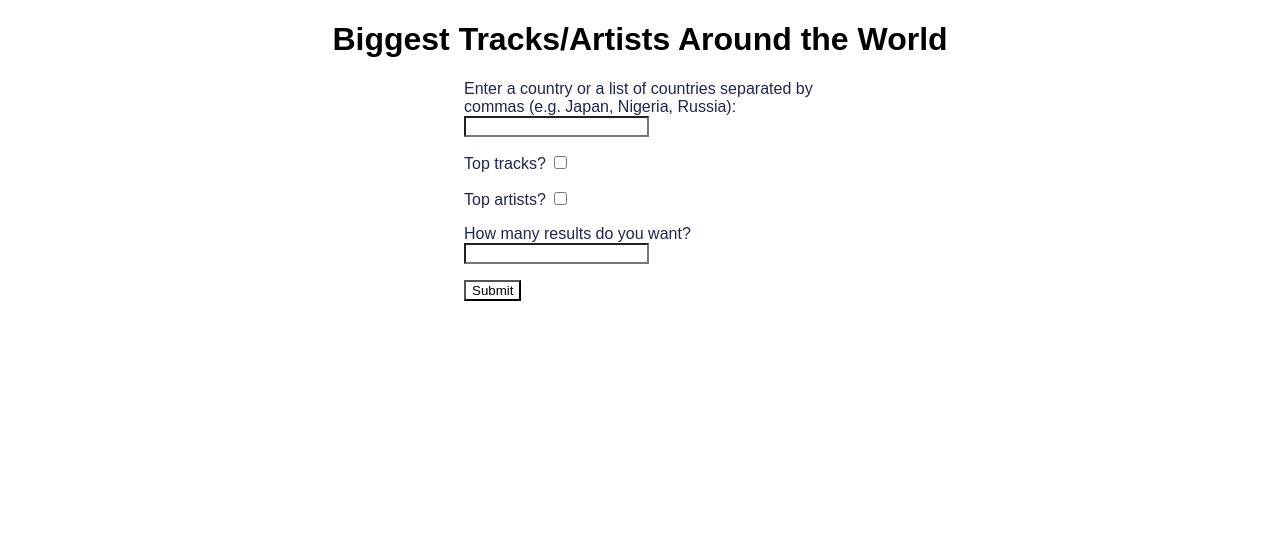
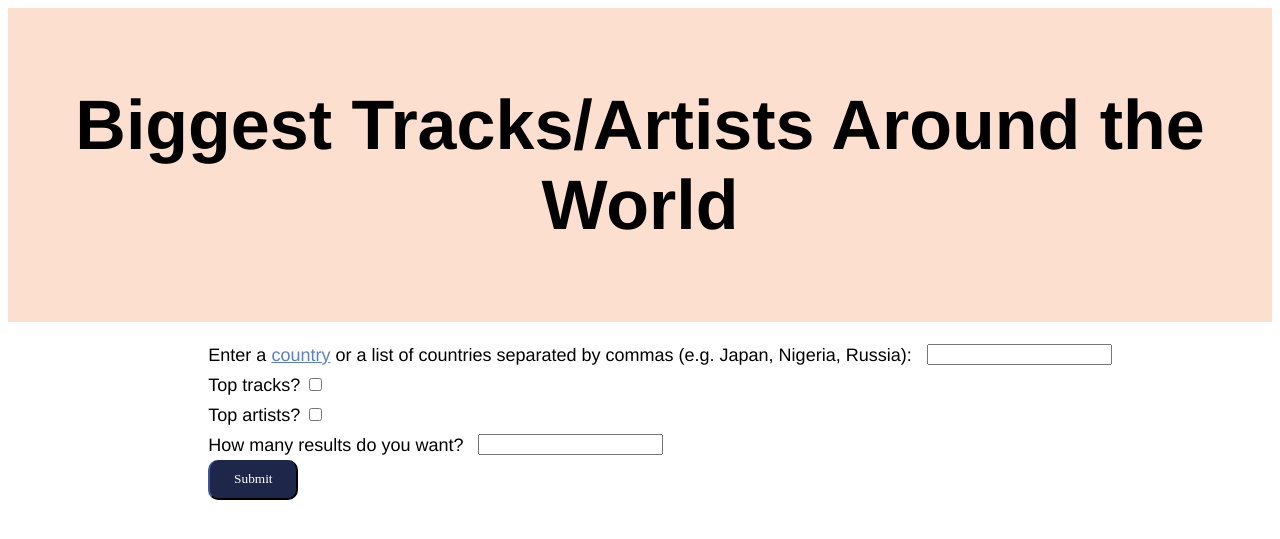
Before and after one commit to fujikenji/topmusicmap, a Flask app: page / in a window 1280 px wide. Shown: the top 539 px of the page. Run offline with Flask 2, Linux system fonts and the light colour scheme; parts of the project's set-up code (start-up, migrations or seed data) failed here and were passed over.

Commit message:
Added a little more css

```diff
--- a/static/topmusicstyle.css
+++ b/static/topmusicstyle.css
@@ -1,44 +1,83 @@
-* {
-    /*background-color: #FCDFCE;*/
-    font-family: Montserrat, sans-serif;
-}
-h1 {
-    text-align: center;
-}
-h4 {
-    margin: auto;
-    width: 22em;
-}
-li {
-    color: #1E2749;
-    margin: auto;
-    width: 22em;
-}
 a:link {
     color: #5B80CB;
 }
 a:visited {
     color: #1E2749;
 }
-form {
-    margin: 0 auto;
-    width: 500px;
+body {
+    font-family: "Montserrat SemiBold", Helvetica, sans-serif;
+    font-size: large;
 }
 ul {
     list-style: none;
-    padding: 0;
-    margin: 0;
 }
-form li + li {
-    margin-top: 1em;
+li {
+    line-height: 30px;
 }
-input {
-    background-color: #FFFFFF;
+ol {
+    margin-top: 10px;
 }
-label {
-    text-decoration-color: #5B80CB;
+.header {
+  background-color: #FCDFCE;
+  padding: 30px;
+  text-align: center;
+  font-size: 35px;
+}
+input[type=submit] {
+    background: #1E2749;
+    color: white;
+    border-style: outset;
+    border-color: #1E2749;
+    border-top: 15px;
+    border-radius: 10px;
+    height: 40px;
+    width: 90px;
+    font-family: "Montserrat SemiBold";
+}
+input[type=submit]:hover{
+    background-color: #5B80CB;
+}
+input[type=text] {
+    margin-left: 15px;
+}
+input[type=text]:focus {
+  border: 3px solid #5B80CB;
 }
 #map {
     height: 500px;
-    width: 500px;
+    width: 100%;
 }
+#results {
+    display:flex;
+    flex-wrap: wrap;
+    justify-content: space-evenly;
+    align-items: flex-start;
+}
+.resulttitle {
+    text-align: center;
+}
+.artistresult{
+    text-align:center;
+    margin-left: auto;
+    margin-right: auto;
+    max-width:15em;
+    flex: 1;
+}
+.trackresult {
+    text-align:center;
+    width:10em;
+    max-width:25em;
+    flex: 1;
+}
+.form {
+    display:flex;
+    flex-wrap: wrap;
+    justify-content: center;
+    flex-direction: column;
+    align-content: center;
+}
+.form-inline {
+    display: flex;
+    flex-flow: row wrap;
+    align-items: center;
+}
--- a/templates/topmusictemplate.html
+++ b/templates/topmusictemplate.html
@@ -6,13 +6,15 @@
     <link rel='stylesheet' href='/static/topmusicstyle.css' />
 </head>
 <body>
-<h1 style=text-align:center;text-decoration-color:#1E2749>Biggest Tracks/Artists Around the World</h1>
+<div class="header">
+    <h1>Biggest Tracks/Artists Around the World</h1>
+</div>
 
-<div>
+<div class="form">
     <form action="locationget" method="get">
         <ul>
-            <li>
-                <label for="country">Enter a country or a list of countries separated by commas (e.g. Japan, Nigeria, Russia):</label>
+            <li class="form-inline">
+                <label for="country">Enter a <a href="https://en.wikipedia.org/wiki/List_of_ISO_3166_country_codes" target="_blank" rel="noopener noreferrer">country</a> or a list of countries separated by commas (e.g. Japan, Nigeria, Russia):</label>
                 <input type="text" id="country" name="country"/>
             </li>
             <li>
@@ -23,7 +25,7 @@
                 <label for="topartists">Top artists?</label>
                 <input type="checkbox" id="topartists" name="infotype" value="topartists"/>
             </li>
-            <li>
+            <li class="form-inline">
                 <label for="results">How many results do you want?</label>
                 <input type="text" id="results" name="results"/>
             </li>
```
Also changed, not shown: templates/topmusicresults.html (+20 -13 lines).
